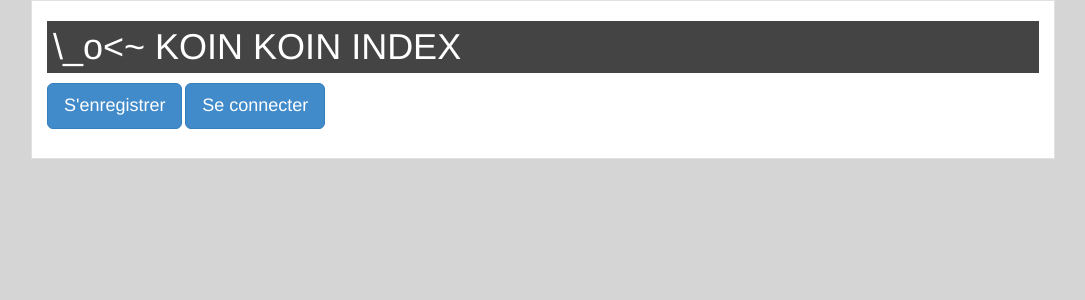
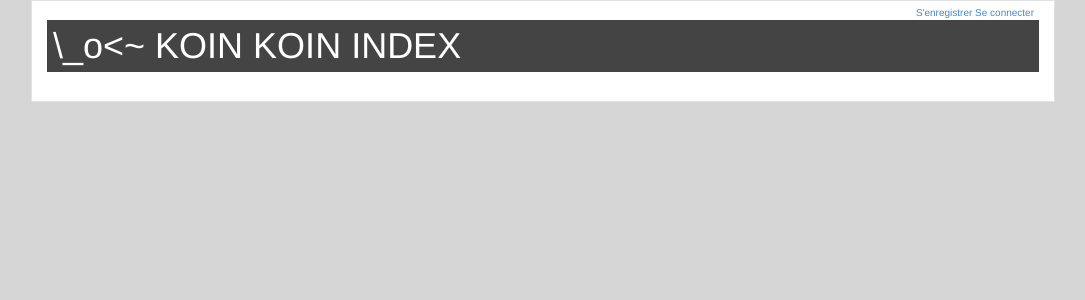
Before and after one commit to bougie/yanos, a Flask app: page / in a window 1280 px wide. Shown: the top 300 px of the page, without its empty margins (97-1182 px from the left). Run offline with Flask 2, Linux system fonts and the light colour scheme; parts of the project's set-up code (start-up, migrations or seed data) failed here and were passed over; some libraries are stand-ins or nearby versions.

Commit message:
Add the "member box" at the top right corner when the user is not logged

```diff
--- a/yanos/accounts/__init__.py
+++ b/yanos/accounts/__init__.py
@@ -1,11 +1,15 @@
-from flask import Blueprint
-from flask.ext.login import LoginManager
+from flask import Blueprint, g
+from flask.ext.login import LoginManager, current_user
 
 from .. import app
 
 login_manager = LoginManager()
 login_manager.init_app(app)
 login_manager.login_view = 'accounts.login'
+
+@app.before_request
+def before_request():
+	g.user = current_user
 
 bp = Blueprint(
 	'accounts',
--- a/yanos/static/css/style.css
+++ b/yanos/static/css/style.css
@@ -5,12 +5,14 @@ body
 	text-align: center;
 	font-size: 1em;
 }
-h1, h1 a, h1 a:hover, h1 a:visited
+h1
 {
     background-color: #444444;
     color: white;
     text-decoration: none;
     padding: 6px;
+	margin-top: 5px;
+	clear: both;
 }
 h2
 {
@@ -40,6 +42,13 @@ a:hover { text-decoration: underline; }*/
 {
 }
 
+.member_box
+{
+	margin: 5px;
+	margin-bottom: 0px;
+	float: right;
+}
+
 .footer
 {
 	clear: both;
--- a/yanos/templates/base.j2
+++ b/yanos/templates/base.j2
@@ -19,6 +19,12 @@
 	</head>
 	<body>
 		<div id="page">
+			{% if not g.user.is_authenticated() %}
+			<div class="member_box">
+				<a href="{{url_for('accounts.register')}}" role="button" data-toggle="modal" data-target="#register-popup">S'enregistrer</a>
+				<a href="{{url_for('accounts.login')}}" role="button" data-toggle="modal" data-target="#login-popup">Se connecter</a>
+			</div>
+			{% endif %}
 			<h1>{{page_title}}</h1>
 
 			<div id="content">
@@ -28,8 +34,6 @@
 				<div class="modal fade" id="login-popup" tabindex="-1" role="dialog" aria-labelledby="login-popup-label" aria-hidden="true">
 					<div class="modal-dialog"><div class="modal-content"></div></div>
 				</div>
-				<a href="{{url_for('accounts.register')}}" role="button" class="btn btn-primary btn-lg" data-toggle="modal" data-target="#register-popup">S'enregistrer</a>
-				<a href="{{url_for('accounts.login')}}" role="button" class="btn btn-primary btn-lg" data-toggle="modal" data-target="#login-popup">Se connecter</a>
 				{% block content %}
 				{% endblock %}
 			</div>
```
